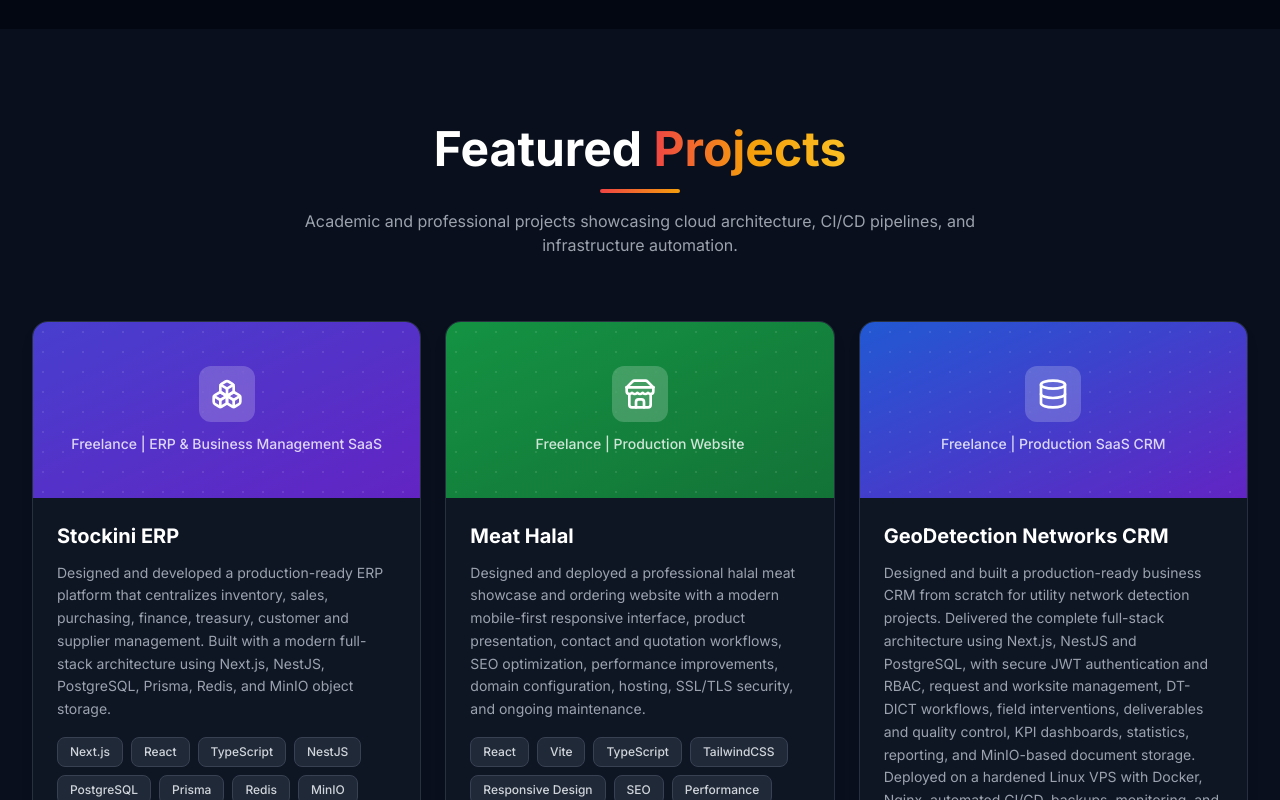
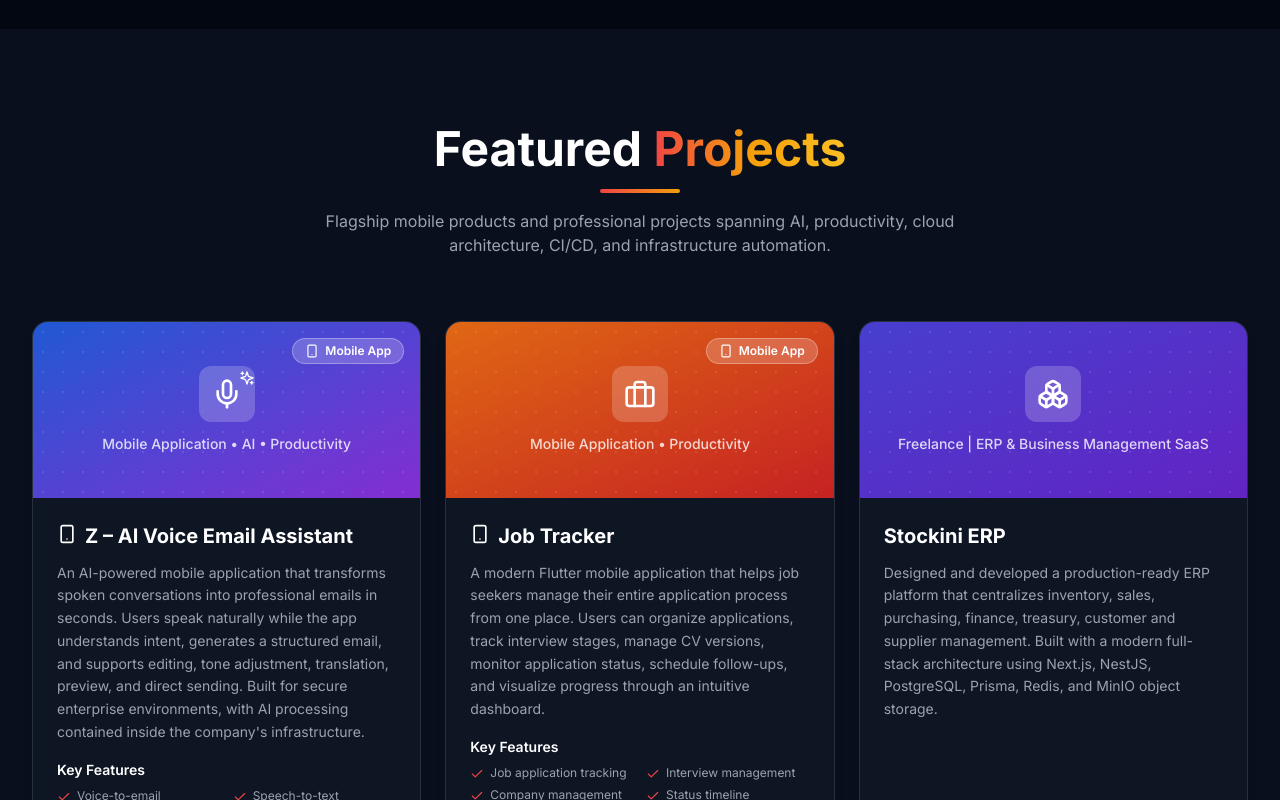
Before and after one commit to nassimfatnassi1999/portfolio-nassim, a React (Vite) app: page / in a window 1280 px wide. Shown: the part 4098-4898 px from the top of the page. Built offline with nearby package versions, Linux system fonts and the light colour scheme.

Commit message:
z-mobile

```diff
--- a/src/App.tsx
+++ b/src/App.tsx
@@ -11,6 +11,9 @@ import {
   Store,
   Database,
   Boxes,
+  Briefcase,
+  Mic,
+  Sparkles,
 } from 'lucide-react';
 import { translations } from './translations';
 import { ProfileProvider } from './context/ProfileContext';
@@ -74,6 +77,25 @@ export default function App() {
   }));
 
   const projectMeta = [
+    {
+      tags: ['Flutter', 'Dart', 'NestJS', 'PostgreSQL', 'JWT', 'Docker', 'AI', 'Speech-to-Text', 'REST API', 'Groq LLM', 'Linux'],
+      icon: (
+        <div className="relative" aria-hidden="true">
+          <Mic className="w-8 h-8" />
+          <Sparkles className="w-4 h-4 absolute -right-3 -top-2" />
+        </div>
+      ),
+      gradient: 'from-blue-600 to-purple-600',
+      isMobile: true,
+      liveDemo: 'https://drive.google.com/file/d/1Rg8uM8sDo7jywzyfcDDggqW36_TpAo6Z/view?usp=sharing',
+      demoLabel: 'Demo',
+    },
+    {
+      tags: ['Flutter', 'Dart', 'Isar', 'Riverpod', 'Material 3', 'Responsive UI', 'Local Storage', 'Charts', 'PDF', 'Notifications'],
+      icon: <Briefcase className="w-8 h-8" />,
+      gradient: 'from-orange-500 to-red-600',
+      isMobile: true,
+    },
     {
       tags: ['Next.js', 'React', 'TypeScript', 'NestJS', 'PostgreSQL', 'Prisma', 'Redis', 'MinIO', 'Docker', 'Nginx', 'Linux', 'ERP', 'CRM', 'RBAC', 'JWT', 'SaaS'],
       icon: <Boxes className="w-8 h-8" />,
--- a/src/components/Projects.tsx
+++ b/src/components/Projects.tsx
@@ -1,6 +1,7 @@
 import { Section } from './Section';
 import { translations } from '../translations';
 import { useProfile } from '../context/ProfileContext';
+import { Check, ExternalLink, Github, Smartphone } from 'lucide-react';
 import type { ReactNode } from 'react';
 
 type Translation = (typeof translations)[keyof typeof translations];
@@ -13,6 +14,11 @@ type ProjectItem = {
   icon: ReactNode;
   gradient: string;
   link?: string;
+  features?: ReadonlyArray<string>;
+  isMobile?: boolean;
+  liveDemo?: string;
+  demoLabel?: string;
+  github?: string;
 };
 
 type ProjectsProps = {
@@ -44,17 +50,27 @@ export function Projects({ t, projects }: ProjectsProps) {
           <p className="mt-4 text-gray-500 dark:text-gray-400 max-w-2xl mx-auto">{t.projects.subtitle}</p>
         </div>
 
-        <div key={currentProfileId} className="grid sm:grid-cols-2 lg:grid-cols-3 gap-6 profile-content-enter">
-          {filteredProjects.map((project, idx) => {
+        <div key={currentProfileId} className="grid sm:grid-cols-2 lg:grid-cols-3 gap-6 items-stretch profile-content-enter">
+          {filteredProjects.map((project) => {
             const CardContent = (
-              <>
+              <div className="flex h-full flex-col">
                 {/* Header */}
-                <div className={`h-44 bg-gradient-to-br ${project.gradient} flex items-center justify-center relative overflow-hidden`}>
+                <div
+                  className={`h-44 flex-shrink-0 bg-gradient-to-br ${project.gradient} flex items-center justify-center relative overflow-hidden`}
+                  role="img"
+                  aria-label={`${project.title} project visual`}
+                >
                   <div className="absolute inset-0 bg-black/10" />
                   <div
                     className="absolute inset-0 opacity-10"
                     style={{ backgroundImage: 'radial-gradient(circle, white 1px, transparent 1px)', backgroundSize: '20px 20px' }}
                   />
+                  {project.isMobile && (
+                    <span className="absolute right-4 top-4 z-10 inline-flex items-center gap-1.5 rounded-full border border-white/30 bg-white/20 px-3 py-1 text-xs font-semibold text-white backdrop-blur">
+                      <Smartphone className="h-3.5 w-3.5" aria-hidden="true" />
+                      {t.projects.mobileBadge}
+                    </span>
+                  )}
                   <div className="relative z-10 text-white text-center px-6">
                     <div className="w-14 h-14 mx-auto rounded-xl bg-white/20 backdrop-blur flex items-center justify-center mb-3 group-hover:scale-110 transition-transform">
                       {project.icon}
@@ -64,26 +80,66 @@ export function Projects({ t, projects }: ProjectsProps) {
                 </div>
 
                 {/* Body */}
-                <div className="p-6">
-                  <h3 className="text-xl font-bold text-gray-900 dark:text-white mb-3 group-hover:text-brand-600 dark:group-hover:text-brand-400 transition-colors">
-                    {project.title}
+                <div className="flex flex-1 flex-col p-6">
+                  <h3 className="flex items-start gap-2 text-xl font-bold text-gray-900 dark:text-white mb-3 group-hover:text-brand-600 dark:group-hover:text-brand-400 transition-colors">
+                    {project.isMobile && <Smartphone className="mt-0.5 h-5 w-5 flex-shrink-0" aria-hidden="true" />}
+                    <span>{project.title}</span>
                   </h3>
                   <div className="text-gray-600 dark:text-gray-400 text-sm leading-relaxed mb-4 whitespace-pre-line">{project.description}</div>
-                  <div className="flex flex-wrap gap-2">
+                  {project.features && (
+                    <div className="mb-5">
+                      <h4 className="mb-2 text-sm font-semibold text-gray-900 dark:text-white">{t.projects.keyFeatures}</h4>
+                      <ul className="grid grid-cols-2 gap-x-3 gap-y-1.5">
+                        {project.features.map((feature) => (
+                          <li key={feature} className="flex items-start gap-1.5 text-xs leading-snug text-gray-600 dark:text-gray-400">
+                            <Check className="mt-0.5 h-3.5 w-3.5 flex-shrink-0 text-brand-500" aria-hidden="true" />
+                            <span>{feature}</span>
+                          </li>
+                        ))}
+                      </ul>
+                    </div>
+                  )}
+                  <div className="mt-auto flex flex-wrap gap-2">
                     {project.tags.map((tag, tagIdx) => (
                       <span key={tagIdx} className="skill-badge text-xs">
                         {tag}
                       </span>
                     ))}
                   </div>
+                  {(project.liveDemo || project.github) && (
+                    <div className="mt-5 flex flex-wrap items-center gap-3 border-t border-gray-200/70 pt-5 dark:border-gray-700/70">
+                      {project.liveDemo && (
+                        <a
+                          href={project.liveDemo}
+                          target="_blank"
+                          rel="noopener noreferrer"
+                          className="inline-flex w-fit items-center gap-1.5 rounded-lg bg-gradient-to-r from-brand-600 to-brand-500 px-3 py-2 text-sm font-semibold text-white transition-all duration-200 hover:scale-105 hover:shadow-lg hover:shadow-brand-500/25"
+                        >
+                          <ExternalLink className="h-4 w-4" aria-hidden="true" />
+                          {project.demoLabel ?? t.projects.liveDemo}
+                        </a>
+                      )}
+                      {project.github && (
+                        <a
+                          href={project.github}
+                          target="_blank"
+                          rel="noopener noreferrer"
+                          className="inline-flex w-fit items-center gap-2 rounded-lg border border-gray-200 bg-white px-3 py-2 text-sm font-semibold text-gray-700 transition-all duration-200 hover:scale-105 hover:border-brand-500 dark:border-gray-700 dark:bg-gray-900 dark:text-gray-300"
+                        >
+                          <Github className="h-4 w-4" aria-hidden="true" />
+                          {t.projects.github}
+                        </a>
+                      )}
+                    </div>
+                  )}
                 </div>
-              </>
+              </div>
             );
 
             return (
-              <div
-                key={idx}
-                className={`glass-card overflow-hidden group hover:shadow-2xl transition-all duration-300 hover:scale-[1.02] ${project.link ? 'cursor-pointer' : ''}`}
+              <article
+                key={project.title}
+                className={`glass-card h-full overflow-hidden group hover:shadow-2xl transition-all duration-300 hover:scale-[1.02] ${project.link ? 'cursor-pointer' : ''}`}
               >
                 {project.link ? (
                   <a href={project.link} target="_blank" rel="noopener noreferrer" className="block h-full">
@@ -92,7 +148,7 @@ export function Projects({ t, projects }: ProjectsProps) {
                 ) : (
                   <div className="h-full">{CardContent}</div>
                 )}
-              </div>
+              </article>
             );
           })}
         </div>
--- a/src/data/cv-profiles.json
+++ b/src/data/cv-profiles.json
@@ -99,7 +99,7 @@
         ]
       },
       "experienceFilter": [0, 1, 2],
-      "projectFilter": [0, 1, 2, 3, 4, 5, 6, 7, 8],
+      "projectFilter": [0, 1, 2, 3, 4, 5, 6, 7, 8, 9, 10],
       "cvLinks": {
         "en": "https://drive.google.com/file/d/1-ql96PCwiaMvd_C-gh1tQtg7pnUA3oP3/view?usp=sharing",
         "fr": "https://drive.google.com/file/d/1ZFXNKsu356uliNQzl8TwX38s2NMGWoIz/view?usp=sharing"
@@ -214,7 +214,7 @@
         ]
       },
       "experienceFilter": [0, 1, 2, 3],
-      "projectFilter": [0, 1, 2, 3, 4, 5, 11, 12],
+      "projectFilter": [0, 1, 2, 3, 4, 5, 6, 7, 13, 14],
       "cvLinks": {
         "en": "https://drive.google.com/file/d/1EIeWTHW6uGZp7pi7e_jrUL7u_rhMprKl/view?usp=sharing",
         "fr": "https://drive.google.com/file/d/1QpTlLhwKvXXG9Mdg0ZrUW4R1zBagLINC/view?usp=sharing"
@@ -329,7 +329,7 @@
         ]
       },
       "experienceFilter": [0, 1, 4],
-      "projectFilter": [0, 1, 2, 3, 8, 9, 10],
+      "projectFilter": [0, 1, 2, 3, 4, 5, 10, 11, 12],
       "cvLinks": {
         "en": "https://drive.google.com/file/d/1PaKulB_WzUGrK1xBZYDj_qbF2CIT-HWs/view?usp=sharing",
         "fr": "https://drive.google.com/file/d/1Bjby9RKXzV-Fff3ofmAxSEMOZrtjYmwE/view?usp=sharing"
--- a/src/translations.ts
+++ b/src/translations.ts
@@ -129,8 +129,54 @@ export const translations = {
     /* ─── PROJECTS ─── */
     projects: {
       heading: ['Featured ', 'Projects'],
-      subtitle: 'Academic and professional projects showcasing cloud architecture, CI/CD pipelines, and infrastructure automation.',
+      subtitle: 'Flagship mobile products and professional projects spanning AI, productivity, cloud architecture, CI/CD, and infrastructure automation.',
+      mobileBadge: 'Mobile App',
+      keyFeatures: 'Key Features',
+      liveDemo: 'Live Demo',
+      github: 'GitHub',
+      unavailable: 'Unavailable',
+      privateRepository: 'Private repository',
       items: [
+        {
+          title: 'Z – AI Voice Email Assistant',
+          subtitle: 'Mobile Application • AI • Productivity',
+          description:
+            "An AI-powered mobile application that transforms spoken conversations into professional emails in seconds. Users speak naturally while the app understands intent, generates a structured email, and supports editing, tone adjustment, translation, preview, and direct sending. Built for secure enterprise environments, with AI processing contained inside the company's infrastructure.",
+          features: [
+            'Voice-to-email generation',
+            'Speech-to-text',
+            'AI email generation',
+            'Professional email formatting',
+            'Tone customization',
+            'Multi-language support',
+            'Email editing',
+            'Preview before sending',
+            'Authentication',
+            'Enterprise security',
+            'Internal AI deployment',
+            'Responsive Flutter UI',
+          ],
+        },
+        {
+          title: 'Job Tracker',
+          subtitle: 'Mobile Application • Productivity',
+          description:
+            'A modern Flutter mobile application that helps job seekers manage their entire application process from one place. Users can organize applications, track interview stages, manage CV versions, monitor application status, schedule follow-ups, and visualize progress through an intuitive dashboard.',
+          features: [
+            'Job application tracking',
+            'Interview management',
+            'Company management',
+            'Status timeline',
+            'Notes',
+            'Attach CV',
+            'Attach cover letter',
+            'Search & filters',
+            'Statistics dashboard',
+            'Offline support',
+            'Local database',
+            'Beautiful Material Design UI',
+          ],
+        },
         {
           title: 'Stockini ERP',
           subtitle: 'Freelance | ERP & Business Management SaaS',
@@ -400,8 +446,54 @@ export const translations = {
     /* ─── PROJECTS ─── */
     projects: {
       heading: ['Projets ', 'Phares'],
-      subtitle: "Projets académiques et professionnels mettant en valeur l'architecture cloud, les pipelines CI/CD et l'automatisation d'infrastructure.",
+      subtitle: "Produits mobiles phares et projets professionnels couvrant l'IA, la productivité, l'architecture cloud, le CI/CD et l'automatisation d'infrastructure.",
+      mobileBadge: 'App Mobile',
+      keyFeatures: 'Fonctionnalités clés',
+      liveDemo: 'Démo en direct',
+      github: 'GitHub',
+      unavailable: 'Indisponible',
+      privateRepository: 'Dépôt privé',
       items: [
+        {
+          title: 'Z – AI Voice Email Assistant',
+          subtitle: 'Application Mobile • IA • Productivité',
+          description:
+            "Une application mobile alimentée par l'IA qui transforme les conversations vocales en e-mails professionnels en quelques secondes. L'utilisateur parle naturellement tandis que l'application comprend l'intention, génère un e-mail structuré et permet la modification, l'ajustement du ton, la traduction, la prévisualisation et l'envoi direct. Conçue pour les environnements d'entreprise sécurisés, avec un traitement IA entièrement hébergé dans l'infrastructure interne.",
+          features: [
+            "Génération d'e-mails par la voix",
+            'Reconnaissance vocale',
+            "Génération d'e-mails par IA",
+            "Mise en forme professionnelle d'e-mails",
+            'Personnalisation du ton',
+            'Support multilingue',
+            "Modification d'e-mails",
+            "Prévisualisation avant l'envoi",
+            'Authentification',
+            "Sécurité d'entreprise",
+            'Déploiement IA interne',
+            'Interface Flutter responsive',
+          ],
+        },
+        {
+          title: 'Job Tracker',
+          subtitle: 'Application Mobile • Productivité',
+          description:
+            "Une application mobile Flutter moderne qui aide les candidats à gérer l'ensemble de leur recherche d'emploi depuis un seul endroit. Les utilisateurs peuvent organiser leurs candidatures, suivre les étapes des entretiens, gérer les versions de leur CV, surveiller les statuts, planifier les relances et visualiser leur progression dans un tableau de bord intuitif.",
+          features: [
+            'Suivi des candidatures',
+            'Gestion des entretiens',
+            'Gestion des entreprises',
+            'Chronologie des statuts',
+            'Notes',
+            'Ajout de CV',
+            'Ajout de lettre de motivation',
+            'Recherche et filtres',
+            'Tableau de bord statistique',
+            'Mode hors ligne',
+            'Base de données locale',
+            'Belle interface Material Design',
+          ],
+        },
         {
           title: 'Stockini ERP',
           subtitle: "Freelance | SaaS ERP & Gestion d'Entreprise",
```
Also changed, not shown: 5 other files (tests, documents, lock files or other folders).
